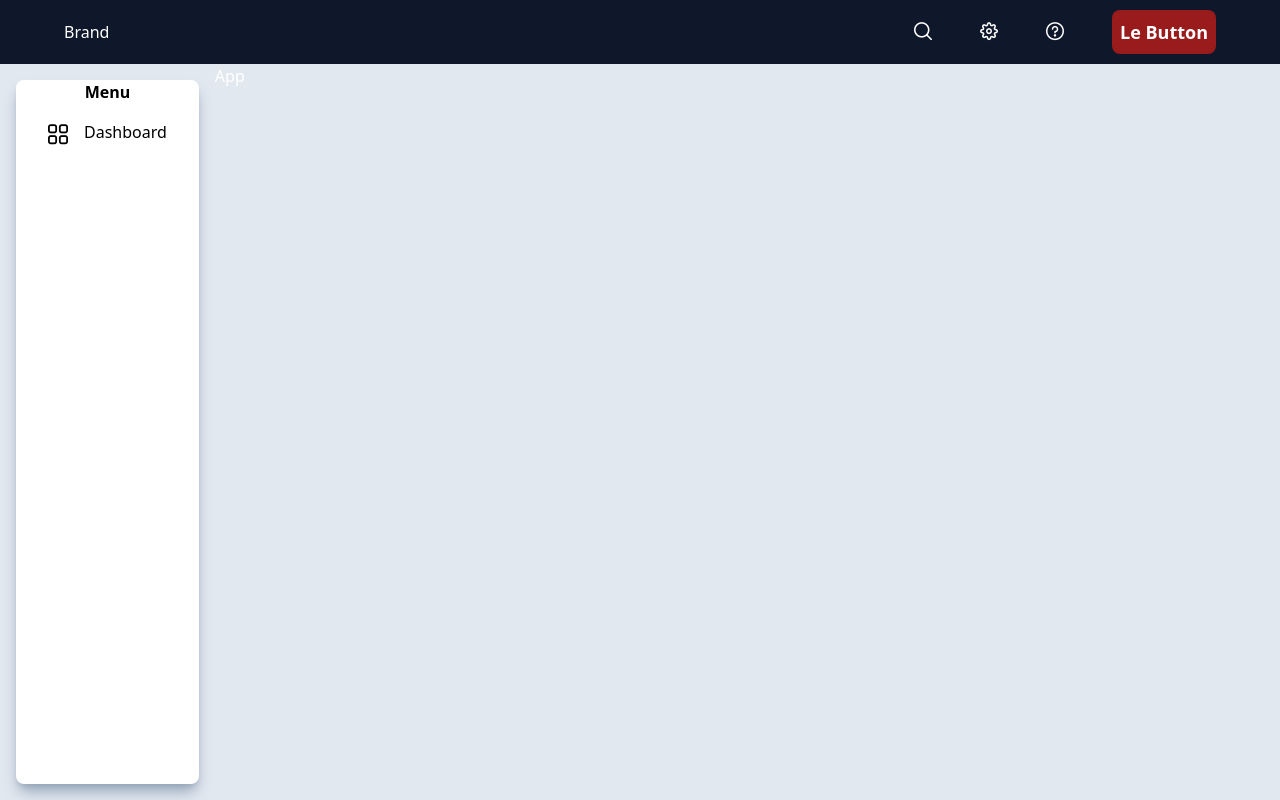
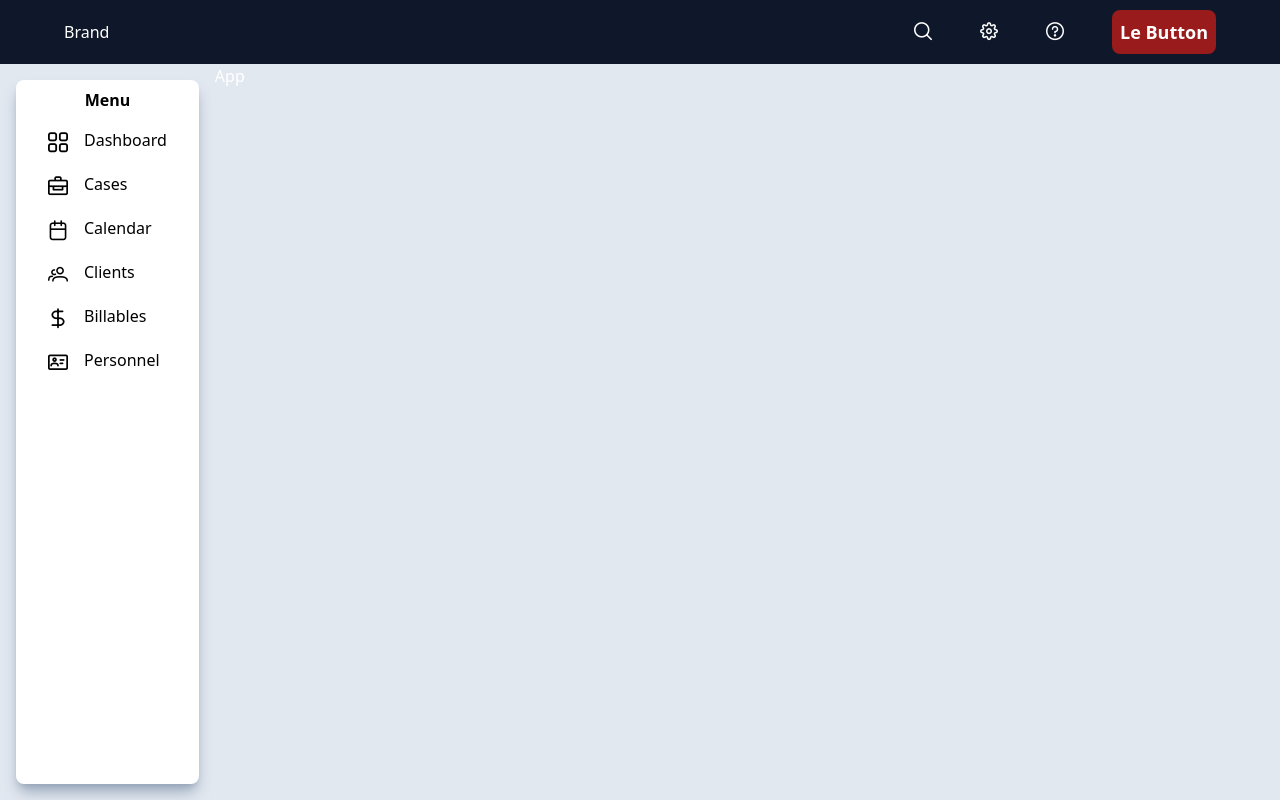
Before and after one commit to phoenixpinpoint/vue-dashboard, a Vue app: page / in a window 1280 px wide. Built offline with nearby package versions, Linux system fonts and the light colour scheme.

Commit message:
Added additional menu items

```diff
--- a/src/components/SideNav.vue
+++ b/src/components/SideNav.vue
@@ -1,8 +1,13 @@
 <template>
 	<div class="bg-white m-4 border-solid border-1 rounded-lg shadow-lg shadow-slate-400 justify-center text-center">
-		<h1> <b>Menu</b> </h1>
-		<SideNavItem item-icon="pi pi-th-large text-xl" item-label="Dashboard" />
-	</div>
+		<h1 class="py-2"> <b>Menu</b> </h1>
+		<SideNavItem item-icon="pi pi-th-large text-xl" item-label="Dashboard"/>
+    <SideNavItem item-icon="pi pi-briefcase text-xl" item-label="Cases"/>
+    <SideNavItem item-icon="pi pi-calendar text-xl" item-label="Calendar"/>
+    <SideNavItem item-icon="pi pi-users text-xl" item-label="Clients"/>
+    <SideNavItem item-icon="pi pi-dollar text-xl" item-label="Billables"/>
+    <SideNavItem item-icon="pi pi-id-card text-xl" item-label="Personnel"/>
+  </div>
 </template>
 
 <script>
--- a/src/components/SideNavItem.vue
+++ b/src/components/SideNavItem.vue
@@ -1,5 +1,5 @@
 <template>
-	<div class="flex flex-row content-center mx-4 my-2 px-4 py-2 space-x-4 hover:bg-slate-900 hover:cursor-pointer hover:text-white hover:border-solid hover:rounded-xl">
+	<div class="flex flex-row content-center mx-4 px-4 py-2 space-x-4 hover:bg-slate-900 hover:cursor-pointer hover:text-white hover:border-solid hover:rounded-xl">
     <i :class=itemIcon></i>
     <div>{{itemLabel}}</div>
 	</div>
```
